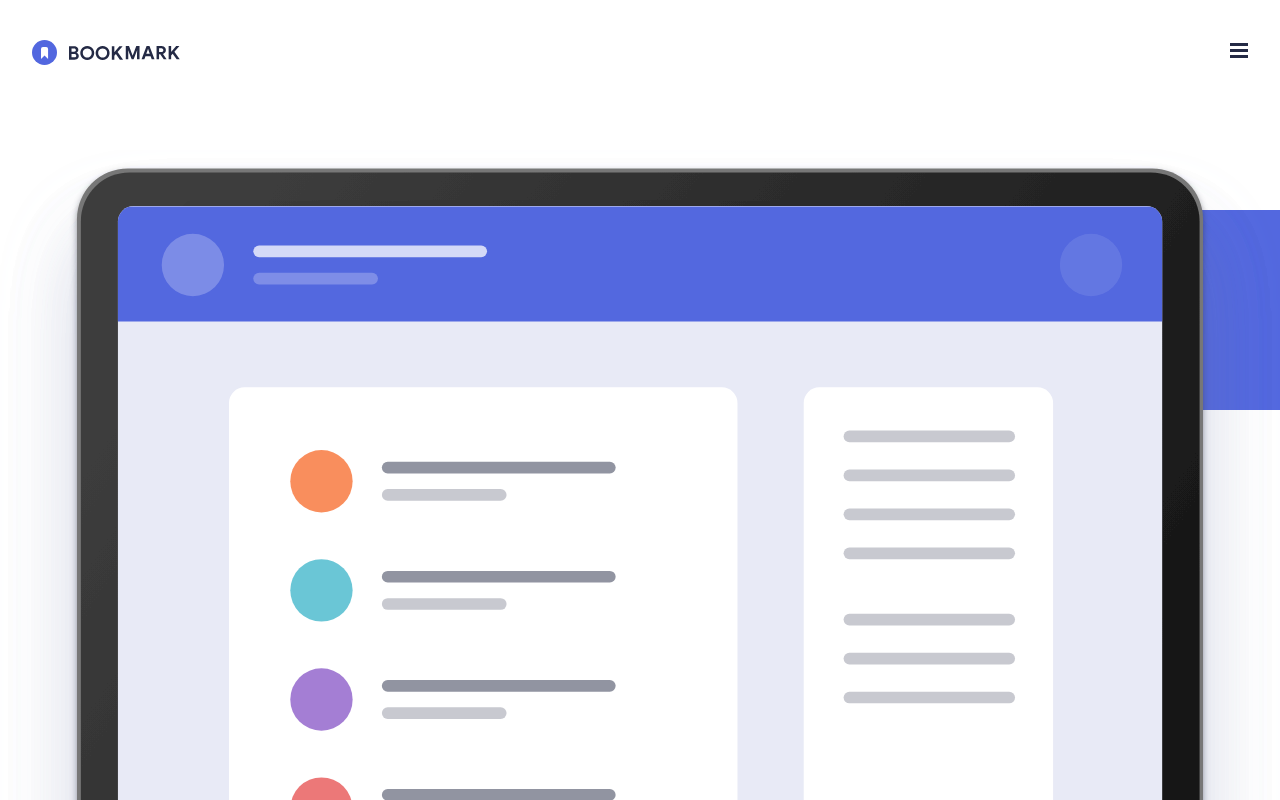
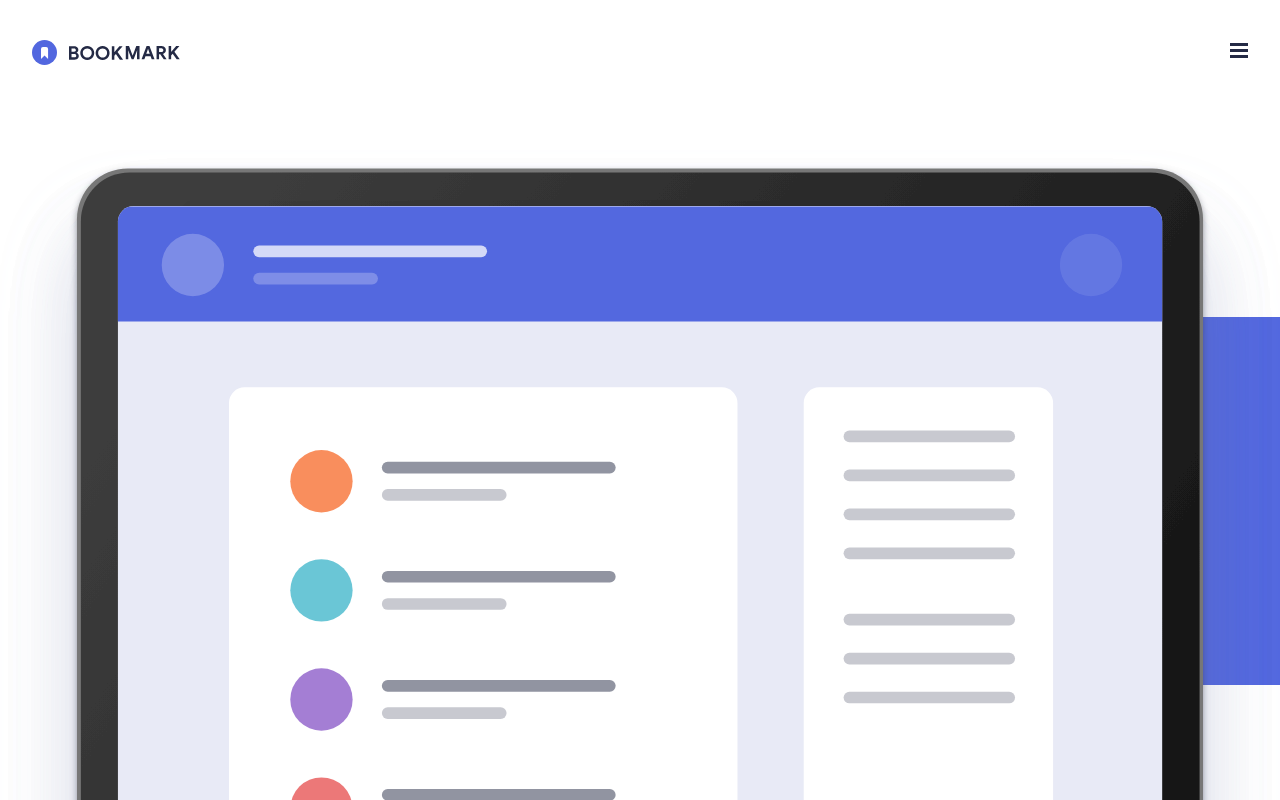
Before and after one commit to Rubendvb/bookmark-landing-page-master, a React (Vite) app: page / in a window 1280 px wide. Shown: the top 800 px of the page. Built offline with nearby package versions, Linux system fonts and the light colour scheme.

Commit message:
setando largura e altura a imagem

```diff
--- a/src/assets/components/Simple/Simple.module.scss
+++ b/src/assets/components/Simple/Simple.module.scss
@@ -53,6 +53,13 @@
   right: 0;
   top: 60px;
   z-index: -1;
+
+  @media only screen and (min-width: 768px) {
+    height: 368px;
+    width: 68%;
+    border-radius: 24% 0 0 26%;
+    top: 167px;
+  }
 }
 
 .img {
```
